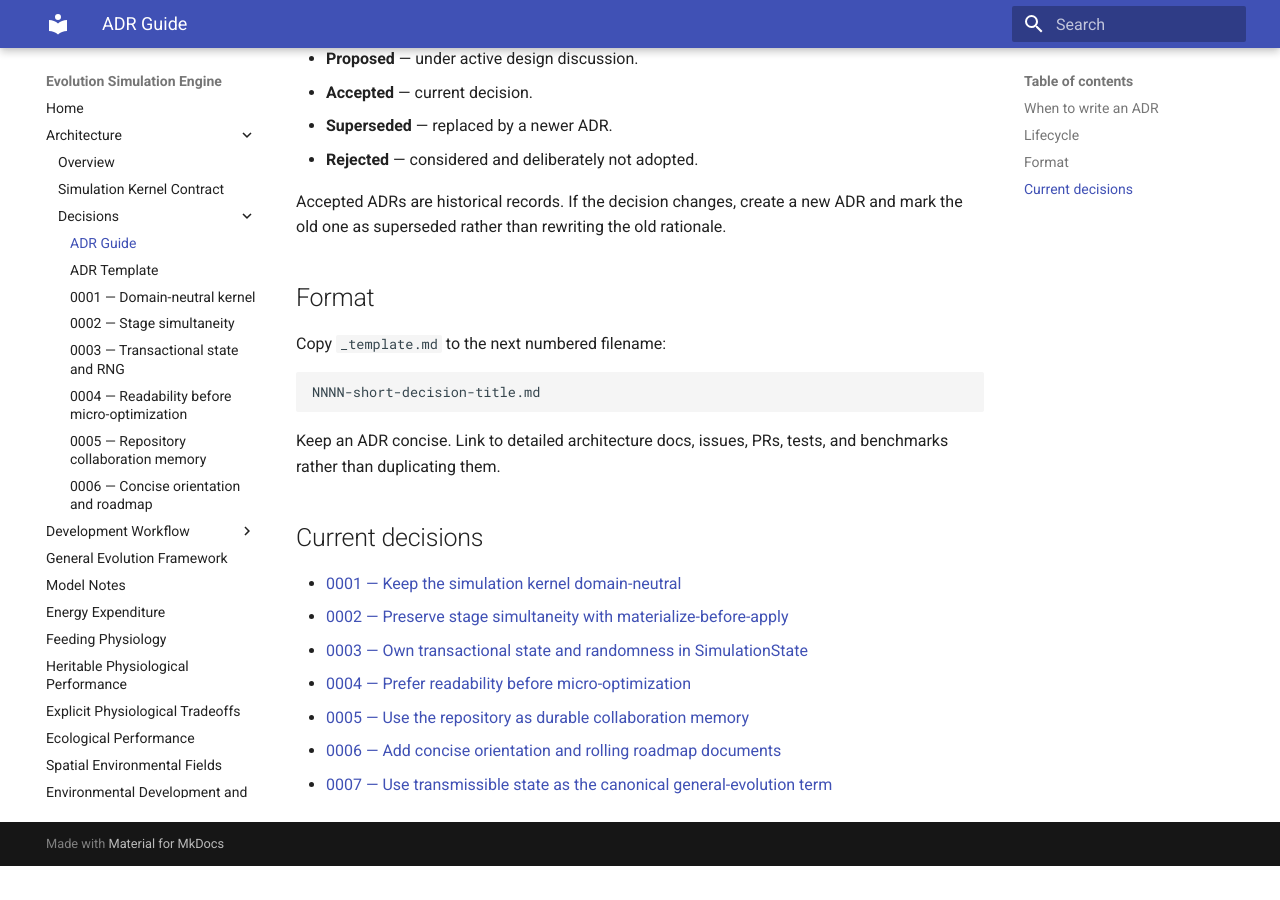
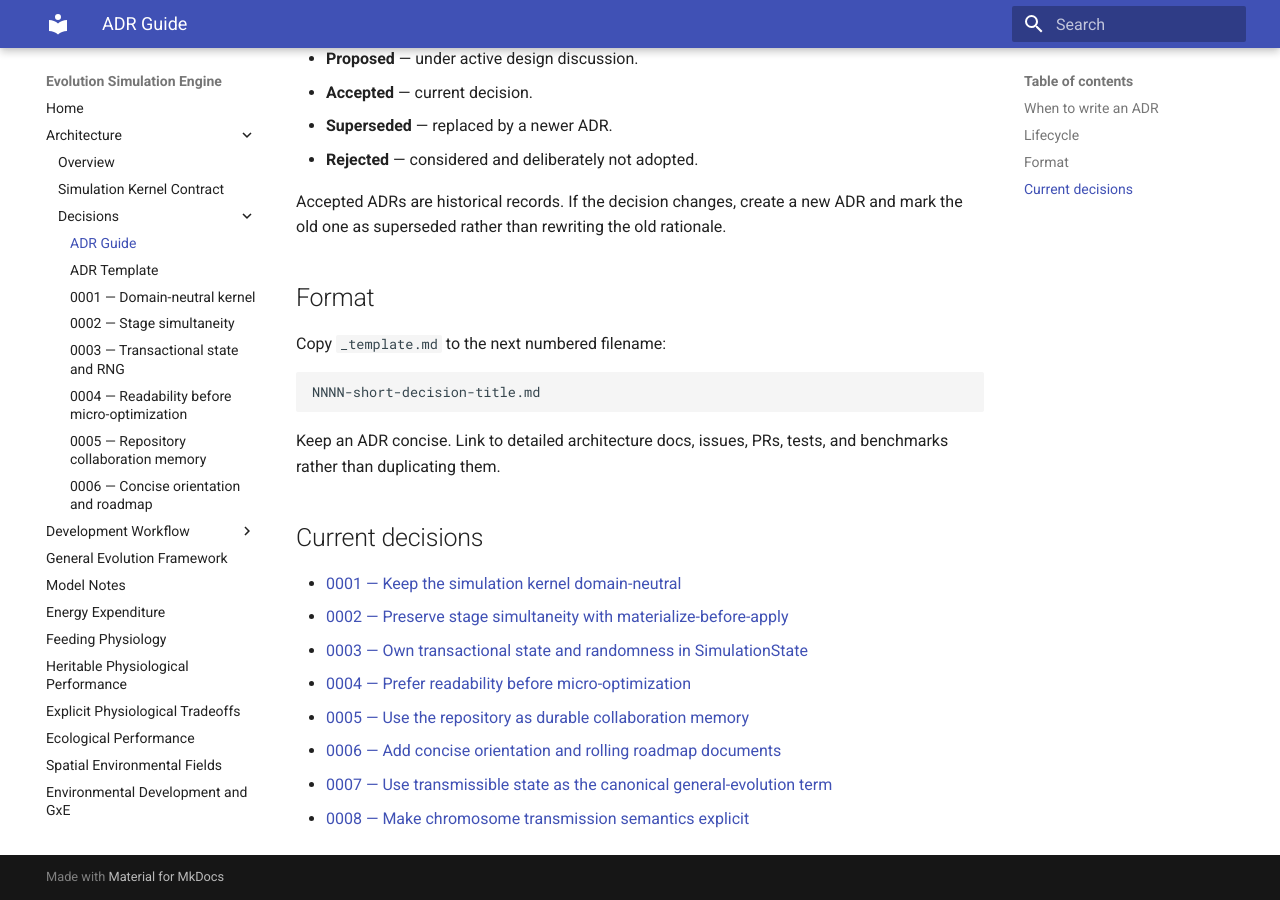
Before and after one commit to abdullahkhan57721/evolution-simulation-engine, an MkDocs documentation site: the page built from docs/decisions/README.md, in a window 1280 px wide and 900 px high, scrolled down 669 px. Built offline with MkDocs 1.6.1 and Material for MkDocs 9.7.7, drawn with Linux system fonts in a browser that asks for light colours; before the commit the page ends 1535 px from its top, so only the background shows below that.

Commit message:
Index chromosome transmission ADR

```diff
--- a/docs/decisions/README.md
+++ b/docs/decisions/README.md
@@ -49,3 +49,4 @@
 - [0005 — Use the repository as durable collaboration memory](0005-repository-collaboration-memory.md)
 - [0006 — Add concise orientation and rolling roadmap documents](0006-concise-orientation-and-roadmap.md)
 - [0007 — Use transmissible state as the canonical general-evolution term](0007-transmissible-state-terminology.md)
+- [0008 — Make chromosome transmission semantics explicit](0008-explicit-chromosome-transmission-semantics.md)
```
